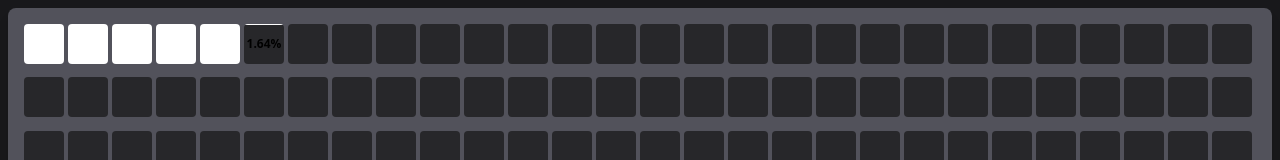
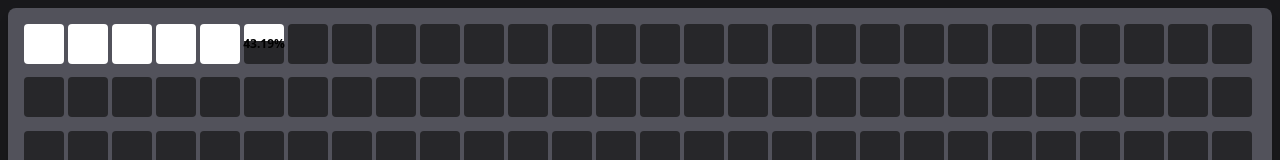
Before and after one commit to kanishk1122/home_tab, a plain HTML site: page index.html in a window 1280 px wide. Shown: the top 160 px of the page. Drawn offline with nearby package versions, Linux system fonts and the light colour scheme.

Commit message:
update index.html: calculate percentage of the day complete and log remaining hours

```diff
--- a/index.html
+++ b/index.html
@@ -31,7 +31,18 @@
 
         const daysInYear = isLeapYear(today.getFullYear()) ? 366 : 365;
         const daysLeft = daysInYear - dayOfYear;
-        let percentageComplete = ((dayOfYear / daysInYear) * 100).toFixed(2);
+
+        const totalMinutesToday = 24 * 60; // Total minutes in a day
+        const minutesElapsedToday = today.getHours() * 60 + today.getMinutes(); // Minutes elapsed so far
+        const hoursLeftToday = 24 - today.getHours(); // Remaining hours today
+        const percentageComplete = (
+          (minutesElapsedToday / totalMinutesToday) *
+          100
+        ).toFixed(2); // Percentage complete
+
+        console.log(`Hours left today: ${hoursLeftToday}`);
+        console.log(`Percentage of the day complete: ${percentageComplete}%`);
+
         // const percentageComplete = ((dayOfYear / daysInYear) * 100).toFixed(2);
 
         setInterval(() => {
@@ -67,6 +78,7 @@
       </div>
     `
     ).join("")}
+
     ${Array.from(
       { length: daysLeft },
       () => `
```
